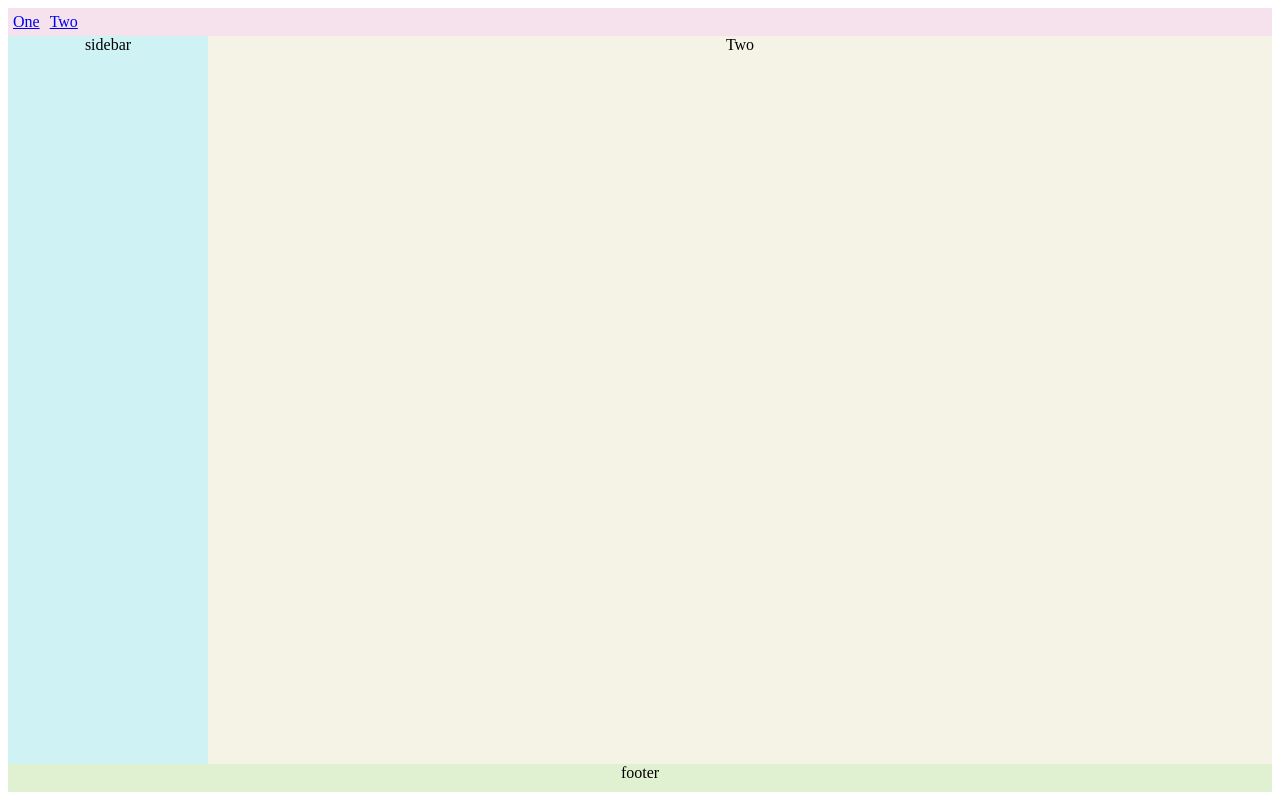
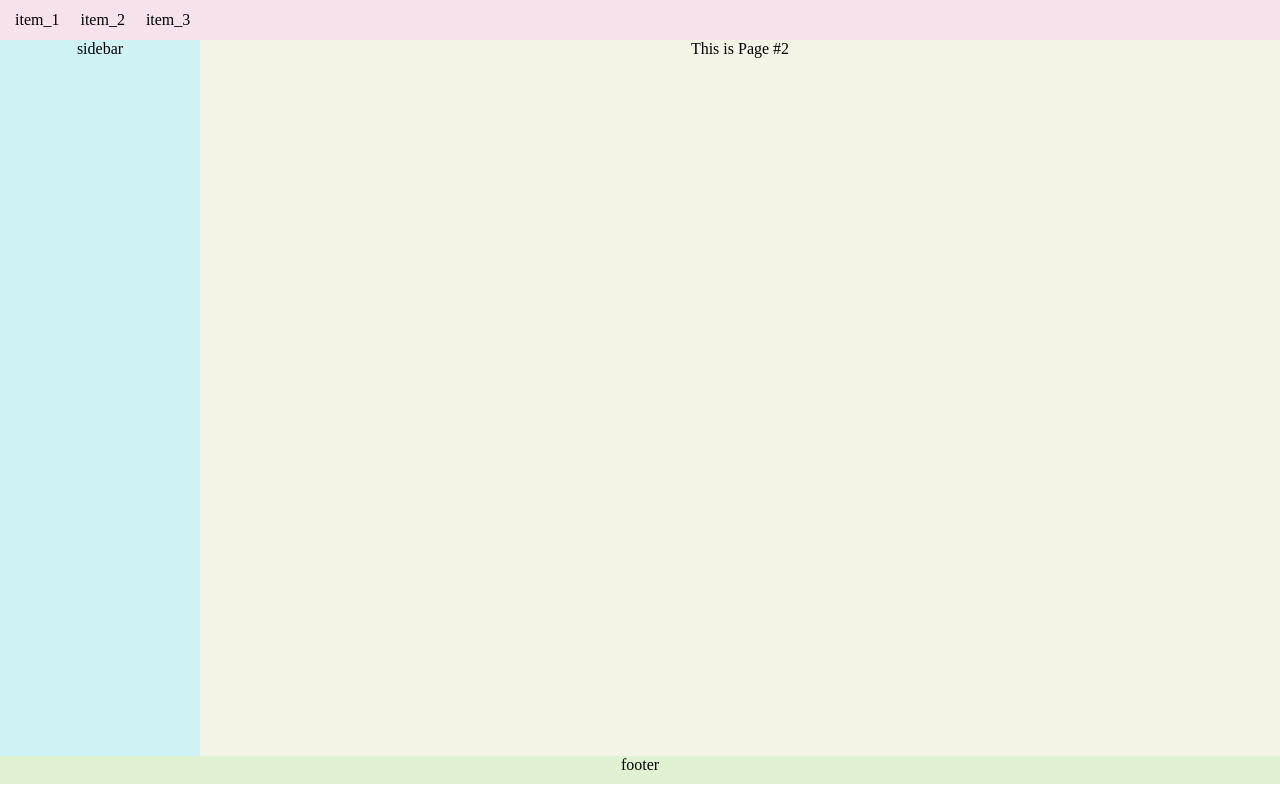
Before and after one commit to gh-prj/site, a React (Create React App) app: page /site/two in a window 1280 px wide. Built offline with nearby package versions, Linux system fonts and the light colour scheme.

Commit message:
Add top menu

```diff
--- a/src/components/Layout/Layout.module.scss
+++ b/src/components/Layout/Layout.module.scss
@@ -2,12 +2,12 @@
   display: grid;
   min-height: 98vh;
   grid-template-columns: 200px 1fr;
-  grid-template-rows: 28px 1fr 28px;
-  background: red;
+  grid-template-rows: 40px 1fr 28px;
   background-color: lightgrey;
 }
 
 .navbar {
+  position: relative;
   grid-column: 1/3;
   display: flex;
   background-color: rgb(245, 226, 237);
--- a/src/components/Layout/Layout.tsx
+++ b/src/components/Layout/Layout.tsx
@@ -1,11 +1,17 @@
 /* eslint no-unused-vars: "off" */
-import React from 'react';
+import React, { Suspense } from 'react';
 import {
     BrowserRouter as Router,
     Routes,
     Route,
     Link
 } from 'react-router-dom'
+import wait from '../../pages/utils/wait';
+const PageOne = React.lazy(() => {
+    return import('../../pages/PageOne/PageOne')
+});
+const PageTwo = React.lazy(() => import('../../pages/PageTwo/PageTwo'))
+import TopMenu from '../TopMenu/TopMenu';
 import cl from './Layout.module.scss'
 
 const Layout = () => {
@@ -13,19 +19,23 @@ const Layout = () => {
         <Router>
             <div className={cl.app}>
                 <nav className={cl.navbar}>
-                    <Link to="/site/one" style={{ padding: 5 }}>
+                    {/* <Link to="/site/one" style={{ padding: 5 }}>
                         One
                     </Link>
                     <Link to="/site/two" style={{ padding: 5 }}>
                         Two
-                    </Link>
+                    </Link> */}
+                    <TopMenu />
                 </nav>
                 <div className={cl.sidebar}>sidebar</div>
                 <main className={cl.content}>
-                    <Routes>
-                        <Route path="/site/one" element={<One />} />
-                        <Route path="/site/two" element={<Two />} />
-                    </Routes>
+                    <Suspense fallback={<div>Loading...</div>}>
+                        <Routes>
+                            <Route path="/site" element={<div>Home</div>} />
+                            <Route path="/site/one" element={<PageOne />} />
+                            <Route path="/site/two" element={<PageTwo />} />
+                        </Routes>
+                    </Suspense>
                 </main>
                 <footer className={cl.footer}>footer</footer>
             </div>
--- /dev/null
+++ b/src/components/TopMenu/TopMenu.module.scss
@@ -0,0 +1,228 @@
+* {
+  margin: 0;
+  border: 0;
+  box-sizing: border-box;
+}
+
+body {
+  position: relative;
+}
+
+.top_menu {
+  position: relative;
+  display: inline-flex;
+  flex-direction: row;
+  list-style-type: none;
+  padding: 5px;
+}
+
+li {
+  text-align: left;
+}
+
+.top_menu > li {
+  position: relative;
+  display: block;
+  padding: 5px 10px;
+  border: 1px solid transparent;
+  border-bottom: none;
+  border-left: none;
+  border-radius: 10px;
+  border-bottom-left-radius: 0;
+  border-bottom-right-radius: 0;
+  transition: 0.2s;
+}
+
+.top_menu > li:hover {
+  border: 1px solid #aaa;
+  //   border-bottom: none;
+  //   border-left: none;
+  cursor: pointer;
+  border-radius: 10px;
+  border-bottom-left-radius: 0;
+  border-bottom-right-radius: 0;
+  //   background: #bbff00;
+  background: #ffe200;
+  color: #f63030;
+  box-shadow: 2px 0px 3px black;
+  /*    transform: scale(1.05);*/
+}
+
+.top_menu li ul {
+  position: absolute;
+  display: inline-flex;
+  //   justify-content: left;
+  flex-direction: column;
+  top: 28px;
+  left: 0px;
+  padding: 0 0px;
+  list-style-type: none;
+  max-height: 0;
+  /*    max-height: 100vh;*/
+  overflow-y: hidden;
+  overflow-x: visible;
+  /*    border-radius: 10px;*/
+  /*
+    transition: 1.0s;
+    transition-delay: 0s;
+*/
+  /*    border: 1px solid green;*/
+}
+
+.top_menu > li:hover > ul {
+  overflow-x: visible;
+  overflow-y: visible;
+
+  /*    border: 1px solid black;*/
+  background: #ffe200;
+  padding-top: 3px;
+  padding-bottom: 5px;
+  /*    border-bottom-left-radius: 10px;*/
+  /*    box-shadow: 2px 0px 3px black;*/
+  animation: showSubmenu 0.5s linear;
+  /*    background: red;*/
+  /*    animation-delay: -0.01s;*/
+  animation-fill-mode: forwards;
+}
+
+@keyframes showSubmenu {
+  0% {
+    max-height: 0;
+  }
+  /*    1% { max-height: 0; }*/
+  100% {
+    max-height: 100vh;
+  }
+}
+.top_menu li ul li {
+  position: relative;
+  display: block;
+  /*    border-radius: 10px;*/
+  /*    padding: 0 5px;*/
+  /*    border: 1px solid red;*/
+  background: #ffe200;
+  color: black;
+  white-space: nowrap;
+  line-height: 1.4em;
+  transition: 0.2s;
+}
+
+.top_menu li:hover ul li {
+  padding: 0 15px;
+}
+
+.top_menu li:hover ul li:hover {
+  background: #d2bd16;
+  color: #f63030;
+  /*    border: 1px solid black;*/
+}
+
+.top_menu li:hover ul li:hover::after2 {
+  /*.top-menu li ul li::after {*/
+  content: "";
+  /*    display: inline-block;*/
+  display: block;
+  /*    position: relative;*/
+  position: absolute;
+  top: 0;
+  right: -0.5em;
+  /*
+    top: 10px;
+    right: -30px;
+*/
+  height: calc(1em + 6px);
+  width: calc(0.5em + 3px);
+  background: #d2bd16;
+  border-top-right-radius: calc(0.5em + 3px);
+  border-bottom-right-radius: calc(0.5em + 3px);
+  /*    border: 1px solid black;*/
+  /*
+    margin: 0;
+    padding: 0;
+*/
+}
+
+// ul:has(li) {
+//   background: aqua;
+// }
+
+.top_menu li:hover ul li.hasch:after {
+  /*.top-menu li ul li::after {*/
+  content: "";
+  /*    display: inline-block;*/
+  display: block;
+  /*    position: relative;*/
+  position: absolute;
+  //   top: calc(0.25em + 1px);
+  top: 0;
+  right: -0.5em;
+  /*
+    top: 10px;
+    right: -30px;
+*/
+  //   height: calc(1em + 6px);
+  //   width: calc(0.5em + 3px);
+  height: 0px;
+  width: 0px;
+  //   background: #d21655;
+  //   border-top-right-radius: calc(0.5em + 3px);
+  //   border-bottom-right-radius: calc(0.5em + 3px);
+  //   border-top: calc(0.5em + 3px) solid rgb(67, 148, 240);
+  //   border-right: calc(0.5em + 3px) solid rgb(134, 43, 43);
+  border: calc(0.5em + 3px) solid #ffe200;
+  border-left: calc(0.5em + 3px) solid #d2bd16;
+  /*    border: 1px solid black;*/
+  /*
+    margin: 0;
+    padding: 0;
+*/
+  transform: scale(0.5);
+}
+
+.top_menu li:hover ul li:hover::after {
+  display: none;
+}
+
+.vmenu {
+  /*
+    display: flex;
+    position: relative;
+    max-height: 0;
+    overflow-y: hidden;
+    overflow-x: visible;
+*/
+  /*    max-width: 0vh;*/
+}
+
+li:hover > .vmenu {
+  display: inline-block;
+  position: absolute;
+  top: 0;
+  left: 100%;
+  opacity: 0;
+  /*    left: 0%;*/
+  /*    overflow-x: hidden !important;*/
+  /*    max-width: 50vh;*/
+  /*    right: -260px;*/
+  max-height: 0;
+  animation: slideMenu 0.5s linear;
+  animation-delay: 0.2s;
+  animation-fill-mode: forwards;
+  /*    animation-delay: 2s;*/
+  /*    transform: translateX(100px);*/
+  /*    left: 200px;*/
+  overflow-y: visible;
+  overflow-x: visible;
+}
+
+@keyframes slideMenu {
+  0% {
+    max-height: 0vh;
+    opacity: 0;
+  }
+  100% {
+    max-height: 100vh;
+    opacity: 1;
+    /*        overflow-x: visible;*/
+  }
+}
--- /dev/null
+++ b/src/components/TopMenu/TopMenu.tsx
@@ -0,0 +1,54 @@
+/* eslint no-unused-vars: "off" */
+import React from 'react';
+import { Link } from 'react-router-dom';
+import styles from "./TopMenu.module.scss"
+
+const TopMenu = () => {
+    return (
+        <ul className={styles.top_menu}>
+            <li>item_1
+                <ul>
+                    <li>subitem_1</li>
+                    <li className={styles.hasch}>subitem_2
+                        <ul className={styles.vmenu}>
+                            <li><Link to="/site/one">111</Link></li>
+                            <li>subsubitem_2</li>
+                            <li>subsubitem_3</li>
+                            <li>subsubitem_4</li>
+                        </ul>
+                    </li>
+                    <li><Link to="/site/two">222</Link></li>
+                </ul>
+            </li>
+            <li>item_2
+                <ul>
+                    <li>subitem_1 fsdfsd</li>
+                    <li>subitem_2 sefsgrgr grgrg gsfsdf 423443</li>
+                </ul>
+            </li>
+            <li>item_3
+                <ul>
+                    <li>subitem_1</li>
+                    <li>subitem_2</li>
+                    <li className={styles.hasch}>si_3
+                        <ul className={styles.vmenu}>
+                            <li>sub-subitem_1</li>
+                            <li>sub-subitem_2</li>
+                            <li className={styles.hasch}>sub-subitem_3
+                                <ul className={styles.vmenu}>
+                                    <li>sub-subitem_1</li>
+                                    <li>sub-subitem_2</li>
+                                    <li>sub-subitem_3</li>
+                                </ul>
+                            </li>
+                        </ul>
+                    </li>
+                    <li>subitem_4</li>
+                    <li>subitem_5</li>
+                </ul>
+            </li>
+        </ul>
+    );
+}
+
+export default TopMenu;
--- /dev/null
+++ b/src/pages/PageOne/PageOne.tsx
@@ -0,0 +1,11 @@
+import React from 'react';
+
+const PageOne = () => {
+    return (
+        <div>
+            Page #1
+        </div>
+    );
+}
+
+export default PageOne;
--- /dev/null
+++ b/src/pages/PageTwo/PageTwo.tsx
@@ -0,0 +1,11 @@
+import React from 'react';
+
+const PageTwo = () => {
+    return (
+        <div>
+            This is Page #2
+        </div>
+    );
+}
+
+export default PageTwo;
--- /dev/null
+++ b/src/pages/utils/wait.js
@@ -0,0 +1,4 @@
+const wait = async ( ms ) =>
+    new Promise( ( resolve ) => setTimeout( resolve, ms ) );
+
+export default wait;
```
Also changed, not shown: .eslintrc.json.
